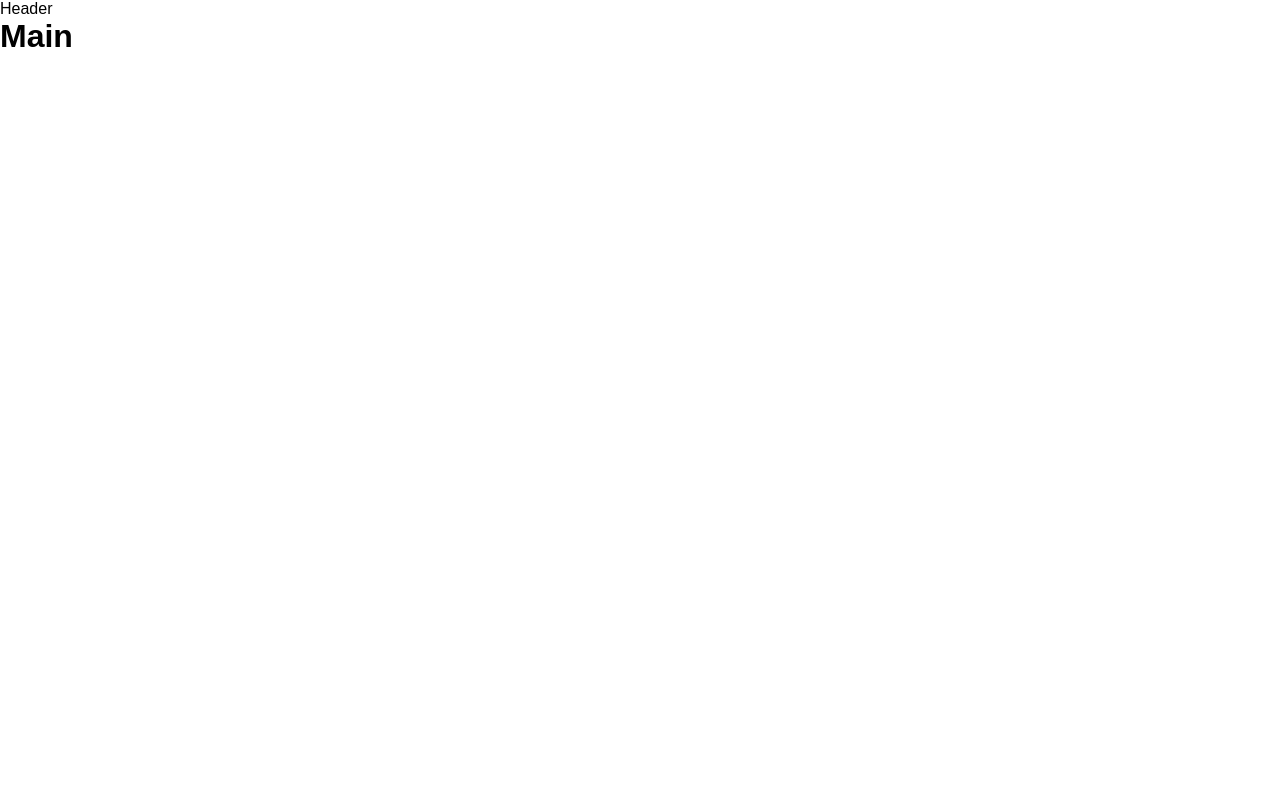
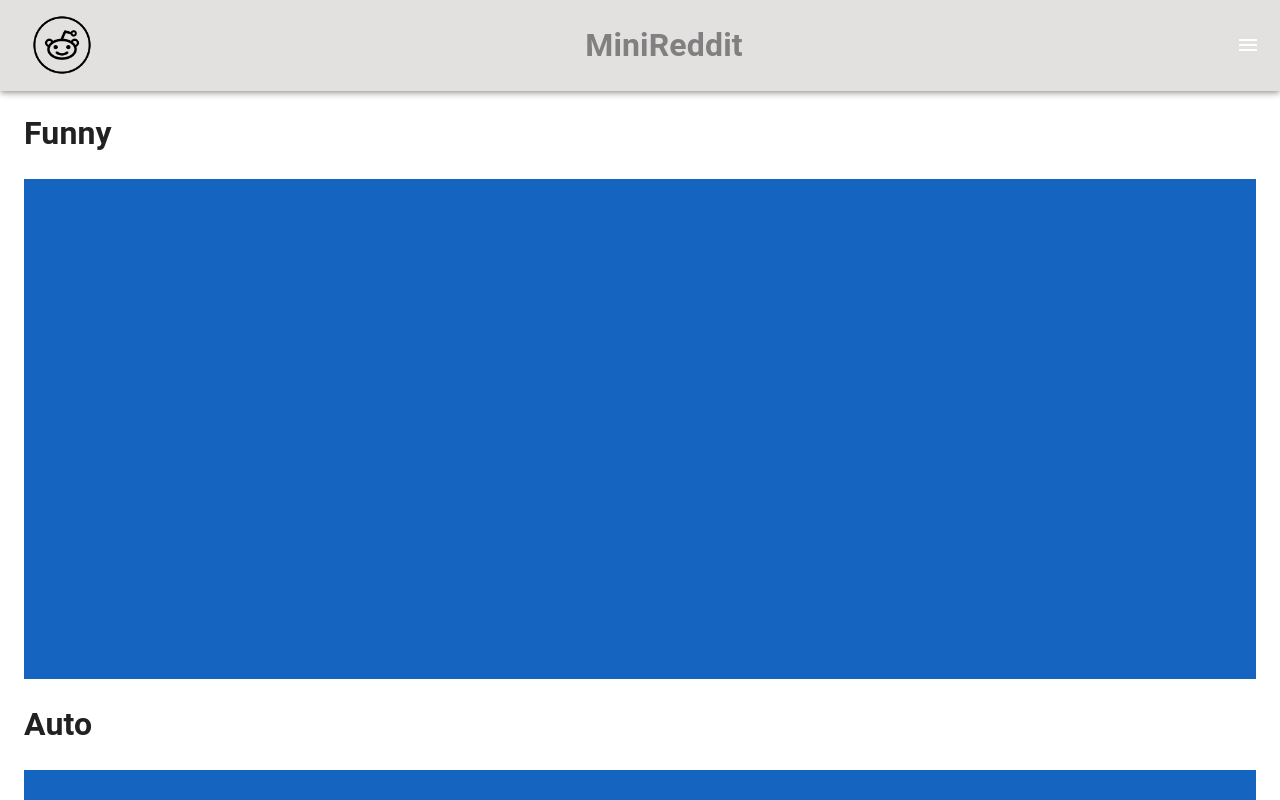
Before and after one commit to alysachok/MiniReddit, a React (Create React App) app: page /posts in a window 1280 px wide. Shown: the top 800 px of the page. Built offline with nearby package versions, Linux system fonts and the light colour scheme.

Commit message:
Routing added

```diff
--- a/package.json
+++ b/package.json
@@ -3,6 +3,10 @@
   "version": "0.1.0",
   "private": true,
   "dependencies": {
+    "@emotion/react": "^11.10.5",
+    "@emotion/styled": "^11.10.5",
+    "@mui/icons-material": "^5.11.0",
+    "@mui/material": "^5.11.3",
     "@reduxjs/toolkit": "^1.9.1",
     "@testing-library/jest-dom": "^5.16.5",
     "@testing-library/react": "^13.4.0",
@@ -14,6 +18,7 @@
     "react": "^18.2.0",
     "react-dom": "^18.2.0",
     "react-redux": "^8.0.5",
+    "react-router-dom": "^6.6.1",
     "react-scripts": "5.0.1",
     "typescript": "^4.9.4",
     "web-vitals": "^2.1.4"
--- a/src/App.tsx
+++ b/src/App.tsx
@@ -1,17 +1,19 @@
-import React from 'react';
-import './App.css';
+import { FC, lazy } from "react"
+import { createBrowserRouter, RouterProvider } from "react-router-dom"
+import ErrorPage from "./ErrorPage"
 
-function App() {
-  return (
-    <div className="App">
-      <header className="App-header">
-        <div>Header</div>
-      </header>
-      <main>
-        <h1>Main</h1>
-      </main>
-    </div>
-  );
-}
+const Root = lazy(async () => await import("./Root"))
 
-export default App;
+const router = createBrowserRouter([
+  {
+    path: "*",
+    element: <Root />,
+    errorElement: <ErrorPage />
+  },
+])
+
+const App: FC = () => (
+      <RouterProvider router={router} />
+)
+
+export default App
--- /dev/null
+++ b/src/ErrorPage.tsx
@@ -0,0 +1,10 @@
+import { FC } from "react"
+
+const ErrorPage: FC = () => (
+  <div id="error-page">
+    <h1>Oops!</h1>
+    <p>Sorry, an unexpected error has occurred.</p>
+  </div>
+)
+
+export default ErrorPage
--- /dev/null
+++ b/src/Root.tsx
@@ -0,0 +1,160 @@
+import * as React from 'react';
+import { styled, useTheme } from '@mui/material/styles';
+import Box from '@mui/material/Box';
+import Drawer from '@mui/material/Drawer';
+import MuiAppBar, { AppBarProps as MuiAppBarProps } from '@mui/material/AppBar';
+import Toolbar from '@mui/material/Toolbar';
+import CssBaseline from '@mui/material/CssBaseline';
+import List from '@mui/material/List';
+import Divider from '@mui/material/Divider';
+import IconButton from '@mui/material/IconButton';
+import MenuIcon from '@mui/icons-material/Menu';
+import ChevronLeftIcon from '@mui/icons-material/ChevronLeft';
+import ChevronRightIcon from '@mui/icons-material/ChevronRight';
+import ListItem from '@mui/material/ListItem';
+import ListItemButton from '@mui/material/ListItemButton';
+import ListItemIcon from '@mui/material/ListItemIcon';
+import ListItemText from '@mui/material/ListItemText';
+import InboxIcon from '@mui/icons-material/MoveToInbox';
+import MailIcon from '@mui/icons-material/Mail';
+import Home from "./features/Home/Home"
+import Posts from "./features/Posts/Posts";
+import Subreddit from "./features/Subreddit/Subreddit"
+import Post from "./features/Post/Post"
+import { Suspense } from "react"
+import { Route, Routes, Link } from "react-router-dom"
+
+const drawerWidth = 240;
+
+const Main = styled('main', { shouldForwardProp: (prop) => prop !== 'open' })<{
+  open?: boolean;
+}>(({ theme, open }) => ({
+  flexGrow: 1,
+  padding: theme.spacing(3),
+  transition: theme.transitions.create('margin', {
+    easing: theme.transitions.easing.sharp,
+    duration: theme.transitions.duration.leavingScreen,
+  }),
+  marginRight: -drawerWidth,
+  ...(open && {
+    transition: theme.transitions.create('margin', {
+      easing: theme.transitions.easing.easeOut,
+      duration: theme.transitions.duration.enteringScreen,
+    }),
+    marginRight: 0,
+  }),
+}));
+
+interface AppBarProps extends MuiAppBarProps {
+  open?: boolean;
+}
+
+const AppBar = styled(MuiAppBar, {
+  shouldForwardProp: (prop) => prop !== 'open',
+})<AppBarProps>(({ theme, open }) => ({
+  backgroundColor: "#E3E0E0",
+  transition: theme.transitions.create(['margin', 'width'], {
+    easing: theme.transitions.easing.sharp,
+    duration: theme.transitions.duration.leavingScreen,
+  }),
+  ...(open && {
+    width: `calc(100% - ${drawerWidth}px)`,
+    backgroundColor: "#E3E0E0",
+    transition: theme.transitions.create(['margin', 'width'], {
+      easing: theme.transitions.easing.easeOut,
+      duration: theme.transitions.duration.enteringScreen,
+    }),
+    marginRight: drawerWidth,
+  }),
+}));
+
+const DrawerHeader = styled('div')(({ theme }) => ({
+  display: 'flex',
+  alignItems: 'center',
+  padding: theme.spacing(0, 1),
+  // necessary for content to be below app bar
+  ...theme.mixins.toolbar,
+  justifyContent: 'flex-start',
+}));
+
+export default function PersistentDrawerRight() {
+  const theme = useTheme();
+  const [open, setOpen] = React.useState(false);
+
+  const handleDrawerOpen = () => {
+    setOpen(true);
+  };
+
+  const handleDrawerClose = () => {
+    setOpen(false);
+  };
+
+  return (
+    <Box sx={{ display: 'flex'}}>
+      <CssBaseline />
+      <AppBar position="fixed" open={open}>
+        <Toolbar sx={{ justifyContent: "space-between"}}>
+            <Box sx={{ display: "flex", flexDirection: "row"}}>
+                <Link to="/">
+                    <IconButton >
+                        <img width="60" height="60" src={require('./logo.webp') } alt="logo" />
+                    </IconButton>
+                </Link>
+            </Box>
+            <h1 style={{color: "grey"}}><strong>Mini</strong>Reddit</h1>
+            <IconButton
+                color="inherit"
+                aria-label="open drawer"
+                edge="end"
+                onClick={handleDrawerOpen}
+                sx={{ ...(open && { display: 'none' }) }}
+            >
+                <MenuIcon />
+            </IconButton>
+        </Toolbar>
+      </AppBar>
+      <Main open={open}>
+        <DrawerHeader />
+         <Suspense fallback={<div>Loading...</div>}>
+            <Routes>
+                <Route path="/" element={<Home />} />
+                <Route path="/posts" element={<Posts />} />
+                <Route path="/subreddit/:id" element={<Subreddit />} />
+                <Route path="/post/:id" element={<Post />} />
+          </Routes>
+        </Suspense>
+      </Main>
+      <Drawer
+        sx={{
+          width: drawerWidth,
+          flexShrink: 0,
+          '& .MuiDrawer-paper': {
+            width: drawerWidth,
+          },
+        }}
+        variant="persistent"
+        anchor="right"
+        open={open}
+      >
+        <DrawerHeader>
+          <IconButton onClick={handleDrawerClose}>
+            {theme.direction === 'rtl' ? <ChevronLeftIcon /> : <ChevronRightIcon />}
+          </IconButton>
+        </DrawerHeader>
+        <Divider />
+        <List>
+          {['Inbox', 'Starred', 'Send email', 'Drafts'].map((text, index) => (
+            <ListItem key={text} disablePadding>
+              <ListItemButton>
+                <ListItemIcon>
+                  {index % 2 === 0 ? <InboxIcon /> : <MailIcon />}
+                </ListItemIcon>
+                <ListItemText primary={text} />
+              </ListItemButton>
+            </ListItem>
+          ))}
+        </List>
+      </Drawer>
+    </Box>
+  );
+}
--- /dev/null
+++ b/src/features/Home/Home.tsx
@@ -0,0 +1,13 @@
+import { FC } from "react"
+import Box from "@mui/material/Box"
+import Posts from "../Posts/Posts"
+
+const Home: FC = () => (
+    <Box>
+        <Box sx={{ display: 'flex'}}>
+            <h1>Popular Now</h1>
+        </Box>
+      <Posts />
+    </Box>
+)
+export default Home
--- /dev/null
+++ b/src/features/Post/Post.tsx
@@ -0,0 +1,22 @@
+import { FC } from "react"
+import Box from "@mui/material/Box"
+
+let post: { id: number, title: string } = { id: 0, title: "Funny" }
+
+const Posts: FC = () => (
+    <Box key={post.id}>
+      <h1>{post.title}</h1>
+            <Box
+            sx={{
+                margin: "auto",
+                height: 500,
+                backgroundColor: 'primary.dark',
+                '&:hover': {
+                backgroundColor: 'primary.main',
+                opacity: [0.9, 0.8, 0.7],
+                },
+            }}
+        />
+    </Box>
+)
+export default Posts
--- /dev/null
+++ b/src/features/Posts/Posts.tsx
@@ -0,0 +1,34 @@
+import { FC } from "react"
+import Box from "@mui/material/Box"
+
+type Post = { id: number, title: string }
+
+let posts: Post[] = [
+    { id: 0, title: "Funny" },
+    { id: 1, title: "Auto" },
+    { id: 2, title: "Nails" },
+    { id: 3, title: "News" },
+    { id: 4, title: "Popular" }
+];
+
+const Posts: FC = () => (
+    <Box>
+      {posts.map(post => (
+        <Box key={post.id}>
+            <h1>{post.title}</h1>
+            <Box
+            sx={{
+                margin: "auto",
+                height: 500,
+                backgroundColor: 'primary.dark',
+                '&:hover': {
+                backgroundColor: 'primary.main',
+                opacity: [0.9, 0.8, 0.7],
+                },
+            }}
+        />
+        </Box>
+         ))}
+    </Box>
+)
+export default Posts
--- /dev/null
+++ b/src/features/Subreddit/Subreddit.tsx
@@ -0,0 +1,17 @@
+import { FC } from "react"
+import Box from "@mui/material/Box"
+import Posts from "../Posts/Posts"
+import Avatar from '@mui/material/Avatar';
+
+const subbredditName = "Name of subbreddit"
+
+const Subreddit: FC = () => (
+    <Box>
+        <Box sx={{ display: 'flex'}}>
+            <Avatar alt="Remy Sharp" src="/static/images/avatar/1.jpg" />
+            <h1>{subbredditName}</h1>
+        </Box>
+      <Posts />
+    </Box>
+)
+export default Subreddit
```
Also changed, not shown: src/logo.webp (added), 1 other file (tests, documents, lock files or other folders).
